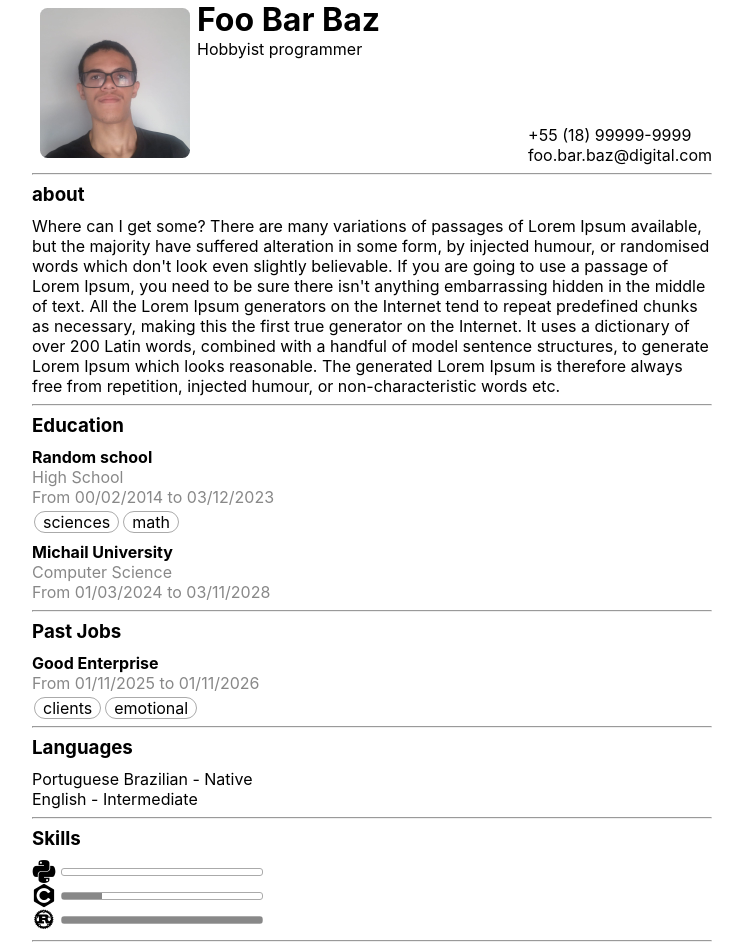
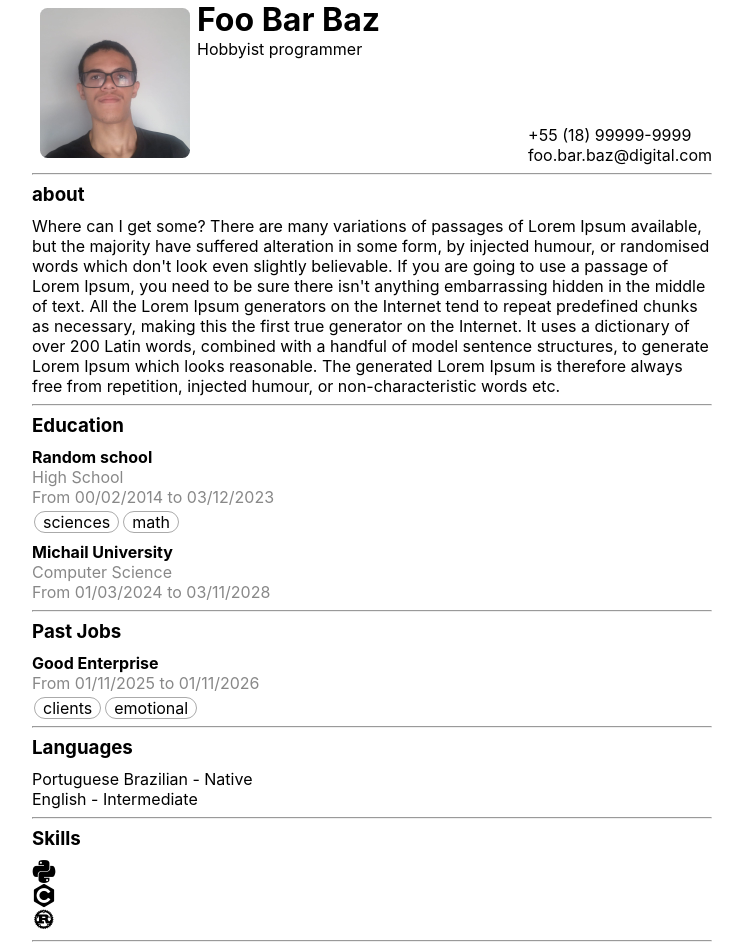
Before and after one commit to Johnnathan28/my-page, a JavaScript app: page / in a window 1280 px wide. Shown: the top 951 px of the page, without its empty margins (268-1011 px from the left). Built offline with nearby package versions, Linux system fonts and the light colour scheme; the HTML template or start-up script is replaced by a standard one.

Commit message:
Remove ProgressBar seems it is not printable

```diff
--- a/src/pages/curriculum-vitae/index.js
+++ b/src/pages/curriculum-vitae/index.js
@@ -119,15 +119,6 @@ function SimpleSkill({skill}) {
   );
 }
 
-function ProgressBar({value}) {
-  const width = value.toString() + "%";
-  return (
-    <div className="progress-bar">
-      <div className="progress-bar-inner" style={{width}}></div>
-    </div>
-  );
-}
-
 function ProgressSkill({skill}) {
   const display = "flex";
   const alignItems = "center";
@@ -137,7 +128,6 @@ function ProgressSkill({skill}) {
 	? <i className={skill.fontIcon + " icon"}></i>
 	: <></>}
       <span style={{width: "5px"}}></span>
-      <ProgressBar value={skill.level.percentage()}/>
     </div>
   );
 }
--- a/src/pages/curriculum-vitae/style.css
+++ b/src/pages/curriculum-vitae/style.css
@@ -28,18 +28,6 @@ h3 {
 
 .gray-text {
   color: var(--gray0);
-}
-
-.progress-bar {
-  width: 200px;
-  height: 6px;
-  border: 1px solid var(--gray1);
-  border-radius: 3px;
-}
-
-.progress-bar-inner {
-  height: 100%;
-  background: var(--gray0);
 }
 
 .Header {
```
